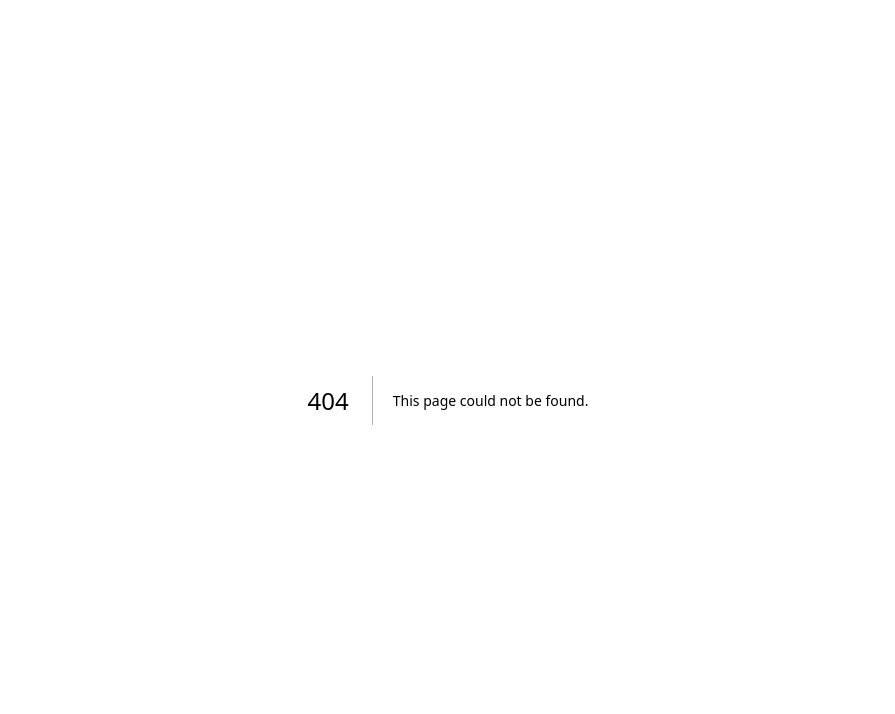
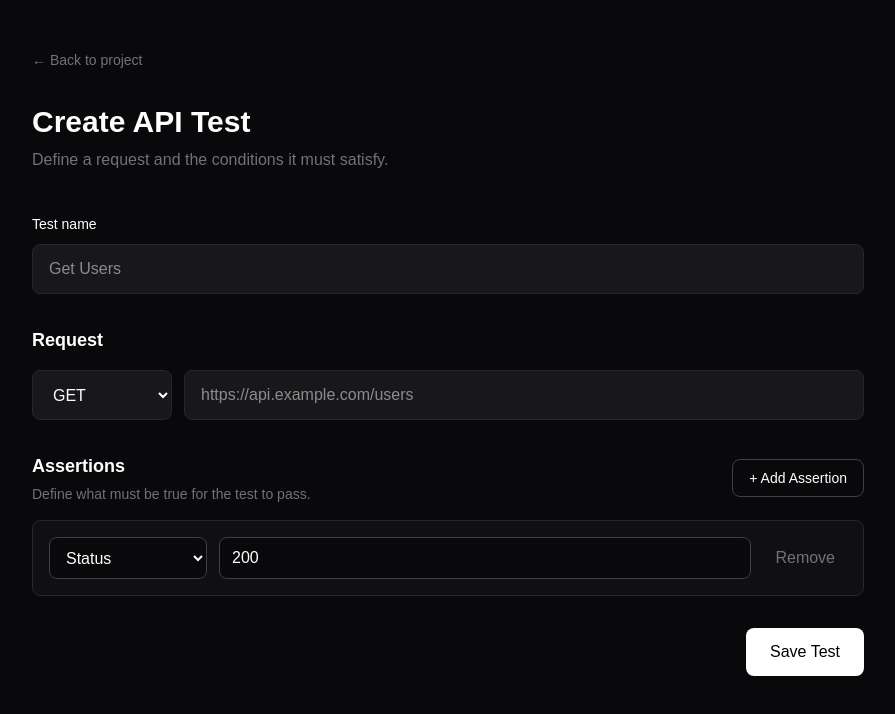
Before and after one commit to dnyaneshwarnaktode/testforge, a Next.js app in the folder frontend/: page /projects/1/new in a window 1280 px wide. Before the commit this address had no page. Shown: the top 714 px of the page, without its empty margins (192-1087 px from the left). Built offline with nearby package versions, Linux system fonts and the light colour scheme; no server answers.

Commit message:
feat: implement test case builder UI and dynamic routing

```diff
--- /dev/null
+++ b/frontend/app/projects/[projectId]/new/page.tsx
@@ -0,0 +1,370 @@
+"use client";
+
+import { FormEvent, useState } from "react";
+import { useParams, useRouter } from "next/navigation";
+import { apiFetch } from "@/lib/api";
+
+type AssertionType =
+  | "status"
+  | "response_time"
+  | "body_contains";
+
+interface Assertion {
+  type: AssertionType;
+  expected: string | number;
+}
+
+export default function NewTestPage() {
+  const params = useParams();
+  const router = useRouter();
+
+  const projectId = params.projectId as string;
+
+  const [name, setName] =
+    useState("");
+
+  const [method, setMethod] =
+    useState("GET");
+
+  const [url, setUrl] =
+    useState("");
+
+  const [assertions, setAssertions] =
+    useState<Assertion[]>([
+      {
+        type: "status",
+        expected: 200,
+      },
+    ]);
+
+  const [saving, setSaving] =
+    useState(false);
+
+  const [error, setError] =
+    useState("");
+
+  async function handleSubmit(
+    event: FormEvent
+  ) {
+    event.preventDefault();
+
+    if (!name.trim()) {
+      setError("Test name is required.");
+      return;
+    }
+
+    if (!url.trim()) {
+      setError("URL is required.");
+      return;
+    }
+
+    try {
+      setSaving(true);
+      setError("");
+
+      await apiFetch(
+        `/api/projects/${projectId}/test-cases`,
+        {
+          method: "POST",
+          body: JSON.stringify({
+            name: name.trim(),
+            method,
+            url: url.trim(),
+            assertions,
+          }),
+        }
+      );
+
+      router.push(
+        `/projects/${projectId}`
+      );
+
+    } catch (error) {
+      setError(
+        error instanceof Error
+          ? error.message
+          : "Failed to create test"
+      );
+    } finally {
+      setSaving(false);
+    }
+  }
+
+  return (
+    <main className="min-h-screen bg-zinc-950 text-white">
+
+      <div className="mx-auto max-w-4xl px-8 py-12">
+
+        <button
+          type="button"
+          onClick={() =>
+            router.push(
+              `/projects/${projectId}`
+            )
+          }
+          className="text-sm text-zinc-500 hover:text-white"
+        >
+          ← Back to project
+        </button>
+
+        <div className="mt-8">
+
+          <h1 className="text-3xl font-bold">
+            Create API Test
+          </h1>
+
+          <p className="mt-2 text-zinc-500">
+            Define a request and the conditions
+            it must satisfy.
+          </p>
+
+        </div>
+
+        {error && (
+          <div className="mt-6 rounded-lg border border-red-900 bg-red-950/30 p-4 text-red-300">
+            {error}
+          </div>
+        )}
+
+        <form
+          onSubmit={handleSubmit}
+          className="mt-10 space-y-8"
+        >
+
+          {/* Test name */}
+
+          <section>
+
+            <label className="text-sm font-medium">
+              Test name
+            </label>
+
+            <input
+              value={name}
+              onChange={(event) =>
+                setName(event.target.value)
+              }
+              placeholder="Get Users"
+              className="mt-2 w-full rounded-lg border border-zinc-800 bg-zinc-900 px-4 py-3 outline-none focus:border-zinc-500"
+            />
+
+          </section>
+
+          {/* Request */}
+
+          <section>
+
+            <h2 className="text-lg font-semibold">
+              Request
+            </h2>
+
+            <div className="mt-4 grid grid-cols-[140px_1fr] gap-3">
+
+              <select
+                value={method}
+                onChange={(event) =>
+                  setMethod(event.target.value)
+                }
+                className="rounded-lg border border-zinc-800 bg-zinc-900 px-4 py-3 outline-none"
+              >
+                <option>GET</option>
+                <option>POST</option>
+                <option>PUT</option>
+                <option>PATCH</option>
+                <option>DELETE</option>
+              </select>
+
+              <input
+                value={url}
+                onChange={(event) =>
+                  setUrl(event.target.value)
+                }
+                placeholder="https://api.example.com/users"
+                className="rounded-lg border border-zinc-800 bg-zinc-900 px-4 py-3 outline-none"
+              />
+
+            </div>
+
+          </section>
+
+          {/* Assertions */}
+
+          <section>
+
+            <div className="flex items-center justify-between">
+
+              <div>
+                <h2 className="text-lg font-semibold">
+                  Assertions
+                </h2>
+
+                <p className="mt-1 text-sm text-zinc-500">
+                  Define what must be true for the
+                  test to pass.
+                </p>
+              </div>
+
+              <button
+                type="button"
+                onClick={() =>
+                  setAssertions([
+                    ...assertions,
+                    {
+                      type: "status",
+                      expected: 200,
+                    },
+                  ])
+                }
+                className="rounded-lg border border-zinc-700 px-4 py-2 text-sm hover:bg-zinc-900"
+              >
+                + Add Assertion
+              </button>
+
+            </div>
+
+            <div className="mt-4 space-y-3">
+
+              {assertions.map(
+                (assertion, index) => (
+                  <div
+                    key={index}
+                    className="flex gap-3 rounded-lg border border-zinc-800 bg-zinc-900/50 p-4"
+                  >
+
+                    <select
+                      value={assertion.type}
+                      onChange={(event) => {
+
+                        const updated =
+                          [...assertions];
+
+                        const type =
+                          event.target
+                            .value as AssertionType;
+
+                        updated[index] = {
+                          type,
+                          expected:
+                            type ===
+                            "status"
+                              ? 200
+                              : type ===
+                                "response_time"
+                              ? 1000
+                              : "",
+                        };
+
+                        setAssertions(updated);
+
+                      }}
+                      className="rounded-lg border border-zinc-700 bg-zinc-950 px-3 py-2"
+                    >
+
+                      <option value="status">
+                        Status
+                      </option>
+
+                      <option value="response_time">
+                        Response Time
+                      </option>
+
+                      <option value="body_contains">
+                        Body Contains
+                      </option>
+
+                    </select>
+
+                    <input
+                      value={assertion.expected}
+                      onChange={(event) => {
+
+                        const updated =
+                          [...assertions];
+
+                        let value:
+                          | string
+                          | number =
+                          event.target.value;
+
+                        if (
+                          assertion.type ===
+                          "status"
+                          ||
+                          assertion.type ===
+                          "response_time"
+                        ) {
+                          value =
+                            Number(value);
+                        }
+
+                        const current = updated[index];
+                        if (current) {
+                          updated[index] = {
+                            ...current,
+                            expected: value,
+                          };
+                        }
+
+                        setAssertions(updated);
+
+                      }}
+                      placeholder={
+                        assertion.type ===
+                        "body_contains"
+                          ? "Expected text"
+                          : assertion.type ===
+                            "response_time"
+                          ? "1000"
+                          : "200"
+                      }
+                      className="min-w-0 flex-1 rounded-lg border border-zinc-700 bg-zinc-950 px-3 py-2"
+                    />
+
+                    <button
+                      type="button"
+                      onClick={() => {
+
+                        setAssertions(
+                          assertions.filter(
+                            (_, i) =>
+                              i !== index
+                          )
+                        );
+
+                      }}
+                      className="px-3 text-zinc-500 hover:text-red-400"
+                    >
+                      Remove
+                    </button>
+
+                  </div>
+                )
+              )}
+
+            </div>
+
+          </section>
+
+          {/* Submit */}
+
+          <div className="flex justify-end">
+
+            <button
+              type="submit"
+              disabled={saving}
+              className="rounded-lg bg-white px-6 py-3 font-medium text-black disabled:opacity-50"
+            >
+              {saving
+                ? "Saving..."
+                : "Save Test"}
+            </button>
+
+          </div>
+
+        </form>
+
+      </div>
+
+    </main>
+  );
+}
--- a/frontend/app/projects/[projectId]/page.tsx
+++ b/frontend/app/projects/[projectId]/page.tsx
@@ -78,6 +78,13 @@ export default function ProjectPage({
             </h1>
           </div>
 
+          <Link
+            href={`/projects/${projectId}/new`}
+            className="rounded-lg bg-white px-5 py-3 text-sm font-medium text-black"
+          >
+            + Create Test
+          </Link>
+
         </div>
 
         {loading ? (
```
